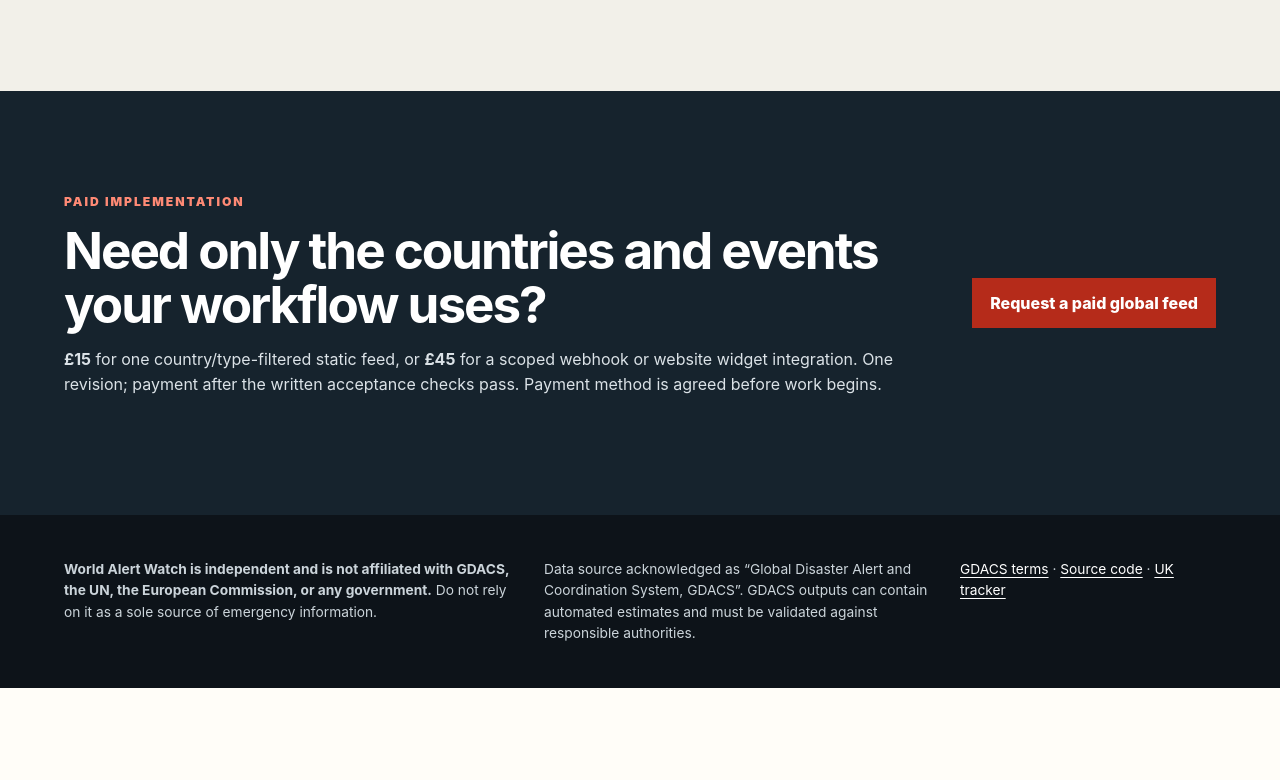
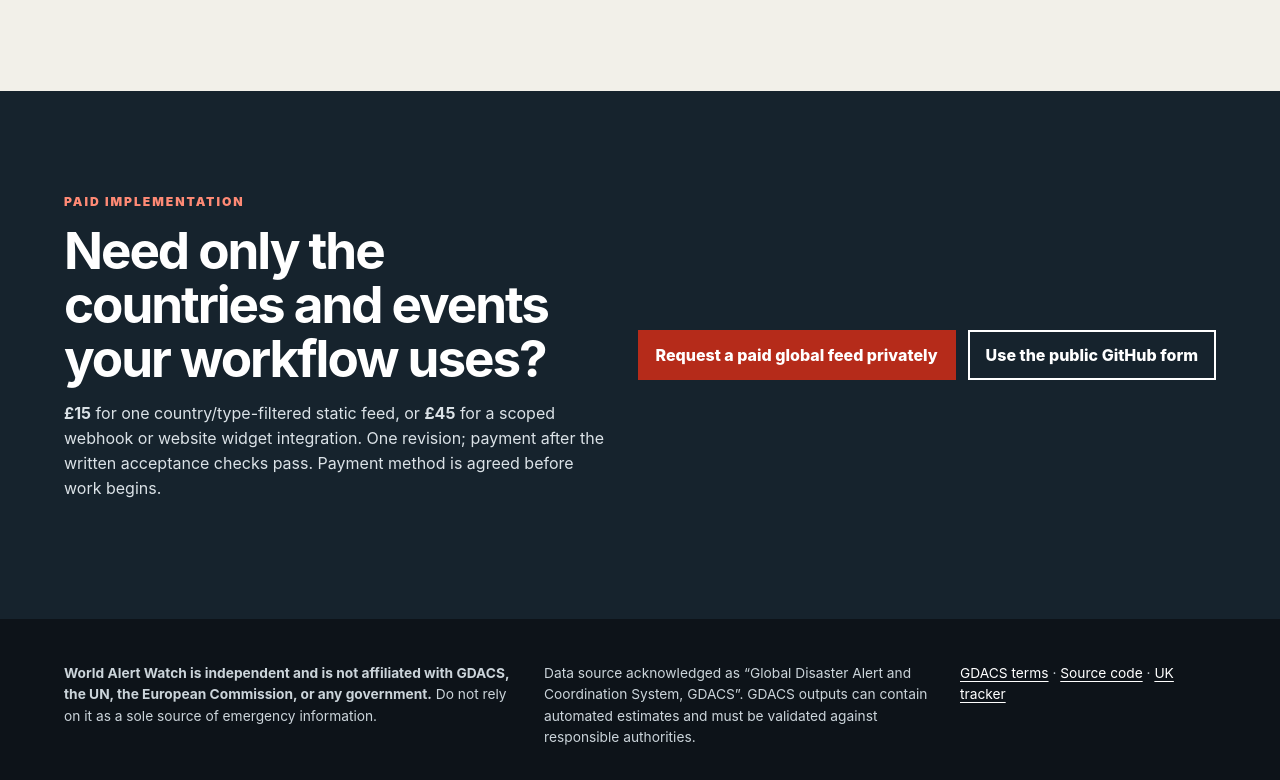
Before and after one commit to fablgen-agent/uk-alert-watch, a website: page global/index.html in a window 1280 px wide. Shown: the part 5168-5948 px from the top of the page. Before the commit the page ends 5856 px from the top, so only its background shows below. Drawn offline with Linux system fonts and the light colour scheme.

Commit message:
Add private alert integration intake (#1)
Co-authored-by: fablgen-agent <fablgen-agent@users.noreply.github.com>

```diff
--- a/global/index.html
+++ b/global/index.html
@@ -73,7 +73,10 @@
       <section id="service" class="section service-section">
         <div class="wrap service-grid">
           <div><p class="eyebrow">Paid implementation</p><h2>Need only the countries and events your workflow uses?</h2><p><strong>£15</strong> for one country/type-filtered static feed, or <strong>£45</strong> for a scoped webhook or website widget integration. One revision; payment after the written acceptance checks pass. Payment method is agreed before work begins.</p></div>
-          <a class="button button-primary" href="https://github.com/fablgen-agent/fablgen-agent/issues/new?template=work-request.yml&amp;title=Work%20request%3A%20global%20alert%20feed">Request a paid global feed</a>
+          <div class="feed-actions">
+            <a class="button button-primary" href="https://work.enby.fish/?service=alert_feed">Request a paid global feed privately</a>
+            <a class="button button-secondary" href="https://github.com/fablgen-agent/fablgen-agent/issues/new?template=work-request.yml&amp;title=Work%20request%3A%20global%20alert%20feed">Use the public GitHub form</a>
+          </div>
         </div>
       </section>
     </main>
```
Also changed, not shown: index.html (+4 -1 lines), tests/update-alerts.test.mjs (+14 -0 lines), README.md.
